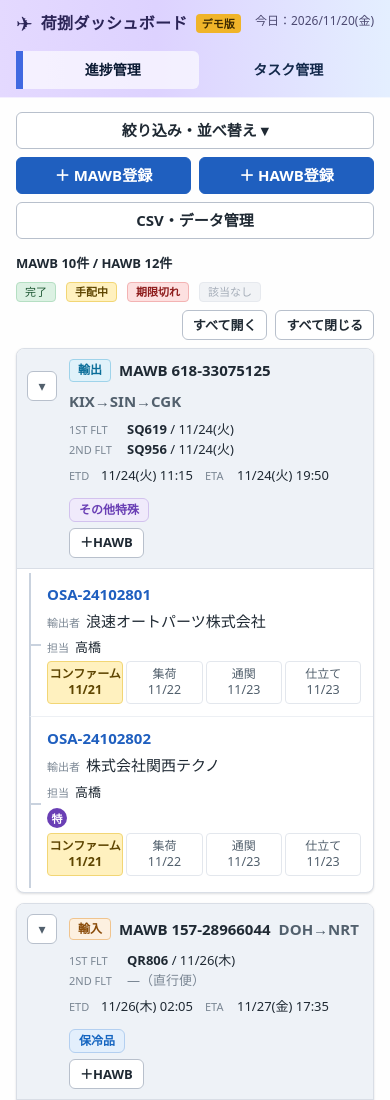
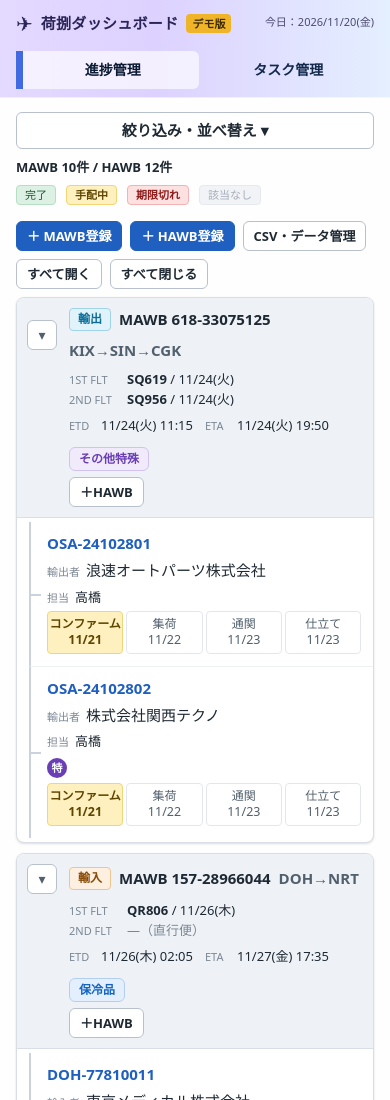
Before and after one commit to dxnews-ksjp/air_cg_tracker, a plain HTML site: page index.html in a window 390 px wide. Shown: the top 1100 px of the page. Drawn offline with Linux system fonts and the light colour scheme.

Commit message:
進捗管理の5つのボタンを1列に並べ、スマホのヘッダーを1行に戻す
- 「＋MAWB登録」「＋HAWB登録」「CSV・データ管理」を「すべて開く」の左横に移動し、
  「すべて開く」「すべて閉じる」と同じ小さめのサイズで5つ並べる（絞り込み欄の下の独立した行は削除）
- スマホではボタンを左寄せで折り返して表示
- スマホでヘッダーの日付が2行目に落ちていたのを修正（文字サイズと間隔を調整し、幅360px以上で1行に収める）

Co-Authored-By: Claude Opus 5.5 <noreply@anthropic.com>
Claude-Session: https://claude.ai/code/session_01MZzjE4BM9ETS569qNZr5xY

```diff
--- a/css/style.css
+++ b/css/style.css
@@ -273,6 +273,8 @@ body[data-tab="tasks"] .assistant-slot { background: #ffffe5; }
 .filters:not(.task-filters) { margin-bottom: 32px; }
 /* 絞り込み欄の下に並べる登録・データ管理のボタン */
 .list-actions { display: flex; gap: 8px; flex-wrap: wrap; margin-bottom: 14px; }
+/* 一覧の上のボタン（MAWB登録・HAWB登録・CSV・すべて開く・すべて閉じる）を1列に並べる */
+.list-buttons { display: flex; gap: 8px; flex-wrap: wrap; justify-content: flex-end; }
 .filter-toggle { display: none; }
 .list-tools { display: flex; align-items: center; gap: 8px; flex-wrap: wrap; margin-bottom: 8px; font-size: 13px; }
 .list-tools .count { font-weight: 700; }
@@ -587,7 +589,9 @@ legend { font-weight: 700; font-size: 13px; color: var(--text-2); padding: 0 6px
 
 @media (max-width: 720px) {
   body { font-size: 15px; }
-  .app-header { padding: 0 16px; gap: 0 12px; }
+  .app-header { padding: 0 16px; gap: 0 8px; }
+  .app-header .brand-name { font-size: 15px; }
+  .app-header .today-label { font-size: 11px; white-space: nowrap; }
   .brand { padding: 8px 0 4px; }
   .today-label { margin-left: auto; }
   .tab { justify-content: center; padding: 8px 6px; font-size: 14px; }
@@ -596,6 +600,7 @@ legend { font-weight: 700; font-size: 13px; color: var(--text-2); padding: 0 6px
   .page-head .actions { margin-left: 0; width: 100%; }
   .page-head .actions .btn { flex: 1; }
   .list-actions .btn { flex: 1; }
+  .list-buttons { width: 100%; justify-content: flex-start; }
   .filter-toggle { display: flex; width: 100%; margin-bottom: 8px; }
   .filters:not(.task-filters) { display: none; }
   .filters.show { display: flex; }
@@ -700,3 +705,10 @@ body:has(#assistant-slot:empty) .app-header { box-shadow: 0 10px 18px -14px rgba
   .tab:hover { background: rgba(255, 255, 255, .45); }
   .tab.active { background: rgba(255, 255, 255, .65); }
 }
+
+/* 幅の狭いスマホ（380px以下）でも、アプリ名と日付を1行に収める */
+@media (max-width: 380px) {
+  .app-header .brand-name { font-size: 14px; }
+  .app-header .logo { font-size: 17px; }
+  .app-header .demo-tag { font-size: 10px; padding: 1px 4px; }
+}
--- a/js/views/progress.js
+++ b/js/views/progress.js
@@ -180,17 +180,17 @@
       '<h1 class="sr-only">進捗管理</h1>' +
       UI.tabBar() +
       filterBar(snap) +
-      // 登録・データ管理のボタンは絞り込み欄の下に置く
-      '<div class="list-actions">' +
-        '<button type="button" class="btn btn-primary" data-act="new-mawb">＋ MAWB登録</button>' +
-        '<button type="button" class="btn btn-primary" data-act="new-hawb">＋ HAWB登録</button>' +
-        '<a class="btn" href="#/data">CSV・データ管理</a>' +
-      '</div>' +
       '<div class="list-tools"><span class="count">MAWB ' + groups.length + '件 / HAWB ' + hawbCount + '件</span>' +
         UI.colorLegend() +
         '<span class="spacer"></span>' +
-        '<button type="button" class="btn btn-sm" data-act="expand-all">すべて開く</button>' +
-        '<button type="button" class="btn btn-sm" data-act="collapse-all">すべて閉じる</button></div>' +
+        // 登録・データ管理のボタンは「すべて開く」の左に、同じ大きさで並べる
+        '<span class="list-buttons">' +
+          '<button type="button" class="btn btn-sm btn-primary" data-act="new-mawb">＋ MAWB登録</button>' +
+          '<button type="button" class="btn btn-sm btn-primary" data-act="new-hawb">＋ HAWB登録</button>' +
+          '<a class="btn btn-sm" href="#/data">CSV・データ管理</a>' +
+          '<button type="button" class="btn btn-sm" data-act="expand-all">すべて開く</button>' +
+          '<button type="button" class="btn btn-sm" data-act="collapse-all">すべて閉じる</button>' +
+        '</span></div>' +
       '<div class="tree">' +
         (groups.length ? groups.map((g) => {
           const open = !state.collapsed.has(g.m.id);
```
